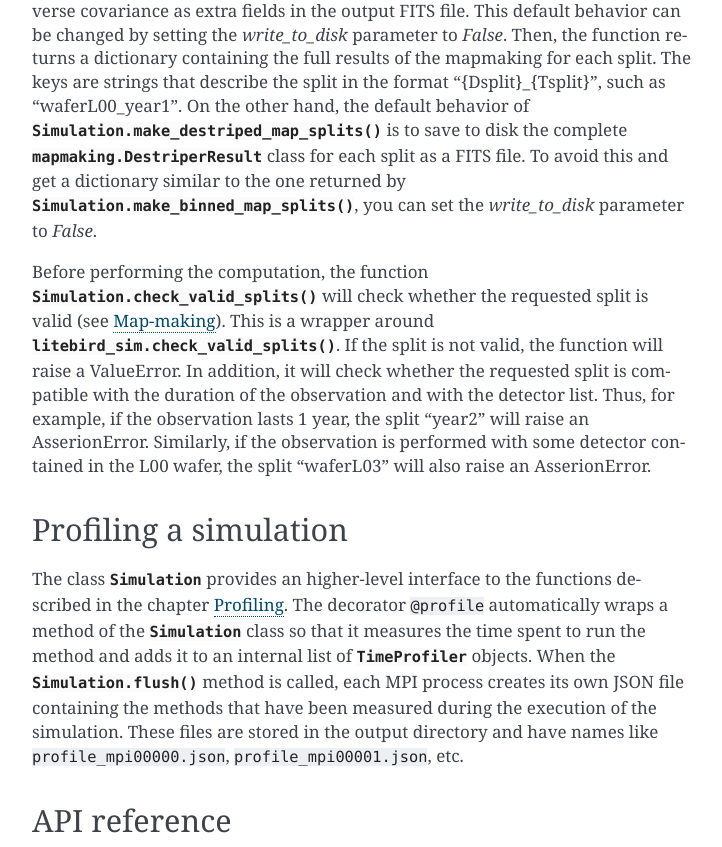
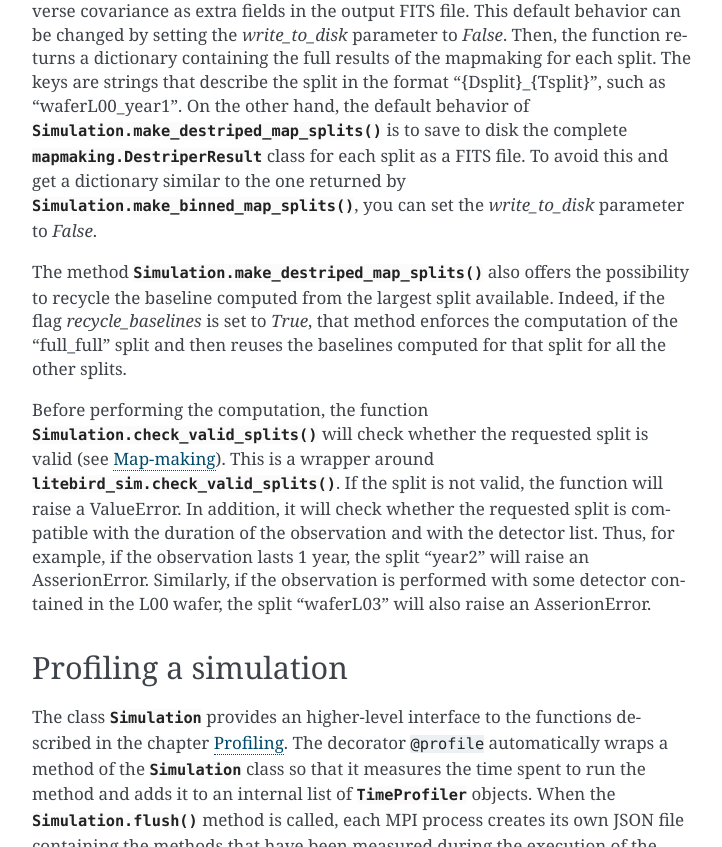
Before and after one commit to litebird/litebird_sim, a Sphinx documentation site: the page built from docs/source/simulations.rst, in a window 1280 px wide and 900 px high, scrolled down 11215 px, cut to the strip 0-847 px from the top of the window. Shown: the whole strip, without its empty margins (388-1110 px from the left). Built offline with Sphinx 7.4.7, drawn with Linux system fonts in a browser that asks for light colours.

Commit message:
Add brief docs on possibility to recycle baselines

```diff
--- a/docs/source/mapmaking.rst
+++ b/docs/source/mapmaking.rst
@@ -626,6 +626,11 @@ You can save the results of the destriper using the function
 using MPI, you should call both functions on *all* the MPI processes,
 and the number of processes should be the same between the two calls.
 
+In addition, the function :func:`.make_destriped_map` can accept in input
+a custom set of baselines. Provided that these have the correct dimensions,
+the destriper will skip the CG iterations and proceed directly to the
+map-making step.
+
 How the N_obs matrix is stored
 ~~~~~~~~~~~~~~~~~~~~~~~~~~~~~~
 
--- a/docs/source/simulations.rst
+++ b/docs/source/simulations.rst
@@ -555,6 +555,12 @@ split as a FITS file. To avoid this and get a dictionary similar to the one retu
 by :meth:`.Simulation.make_binned_map_splits`, you can set the
 `write_to_disk` parameter to `False`.
 
+The method :meth:`.Simulation.make_destriped_map_splits` also offers the
+possibility to recycle the baseline computed from the largest split available.
+Indeed, if the flag `recycle_baselines` is set to `True`, that method enforces
+the computation of the "full_full" split and then reuses the baselines
+computed for that split for all the other splits.
+
 Before performing the computation, the function :meth:`.Simulation.check_valid_splits`
 will check whether the requested split is valid (see :ref:`mapmaking`).
 This is a wrapper around :func:`litebird_sim.check_valid_splits`. If the
```
